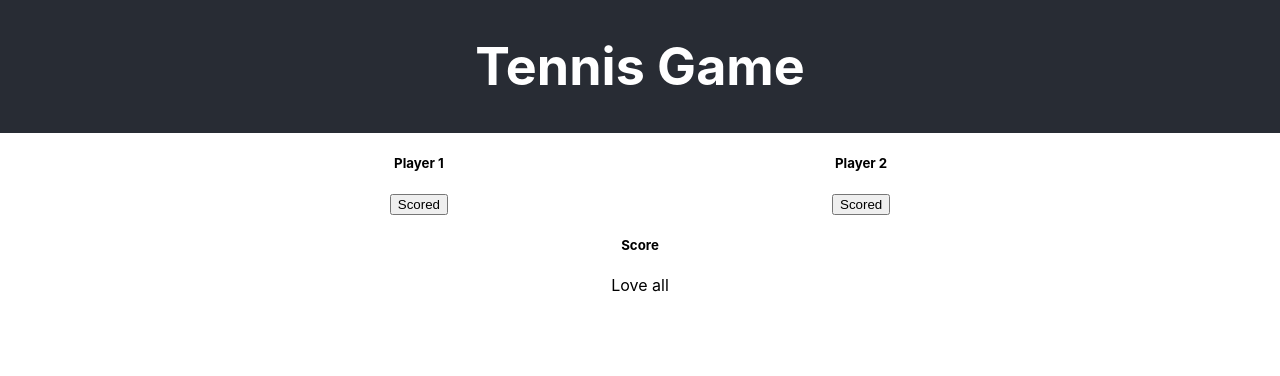
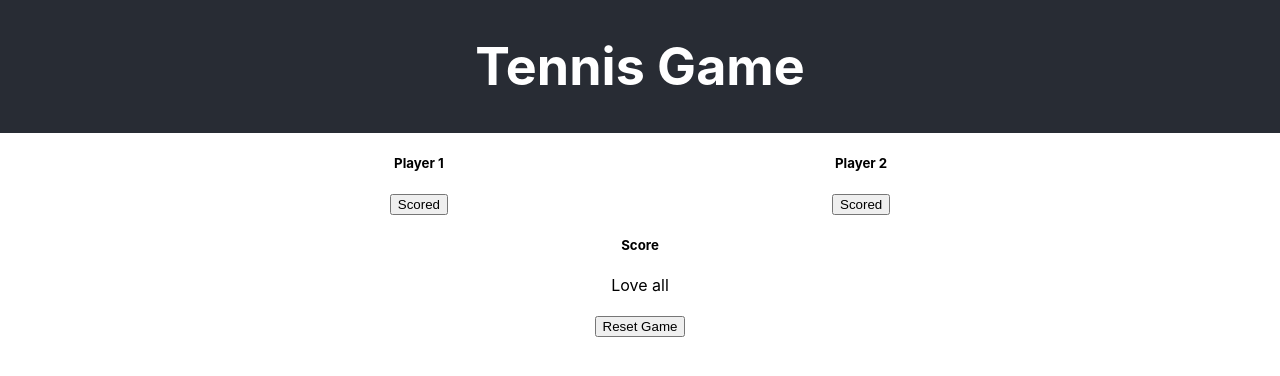
Before and after one commit to varunesh-ram/tennis2, a React (Create React App) app: page / in a window 1280 px wide. Shown: the top 376 px of the page. Built offline with nearby package versions, Linux system fonts and the light colour scheme; the HTML template or start-up script is replaced by a standard one.

Commit message:
Add Reset to Restart the Game

```diff
--- a/src/component/TennisGame.js
+++ b/src/component/TennisGame.js
@@ -43,6 +43,7 @@ export default class TennisGame extends React.Component {
                     <Player name={AppConstants.Player2Name} updateScore={this.incrementPlayer2Score} isGameOver={this.state.isGameOver} />
                 </div>
                 <Scorer player1Score={this.state.player1Score} player2Score={this.state.player2Score} isGameOver={this.notifyGameOver} />
+                <br /><form><button type="submit">{AppConstants.ResetButtonText}</button></form>
             </div>);
     }
 }
--- a/src/constants/App.constants.js
+++ b/src/constants/App.constants.js
@@ -9,5 +9,6 @@ export const AppConstants = {
     DeuceText: "Deuce",
     AllText: " all",
     Comma: ",",
+    ResetButtonText: "Reset Game",
     ScoreText: "Score"
 };
```
Also changed, not shown: 1 other file (tests, documents, lock files or other folders).
